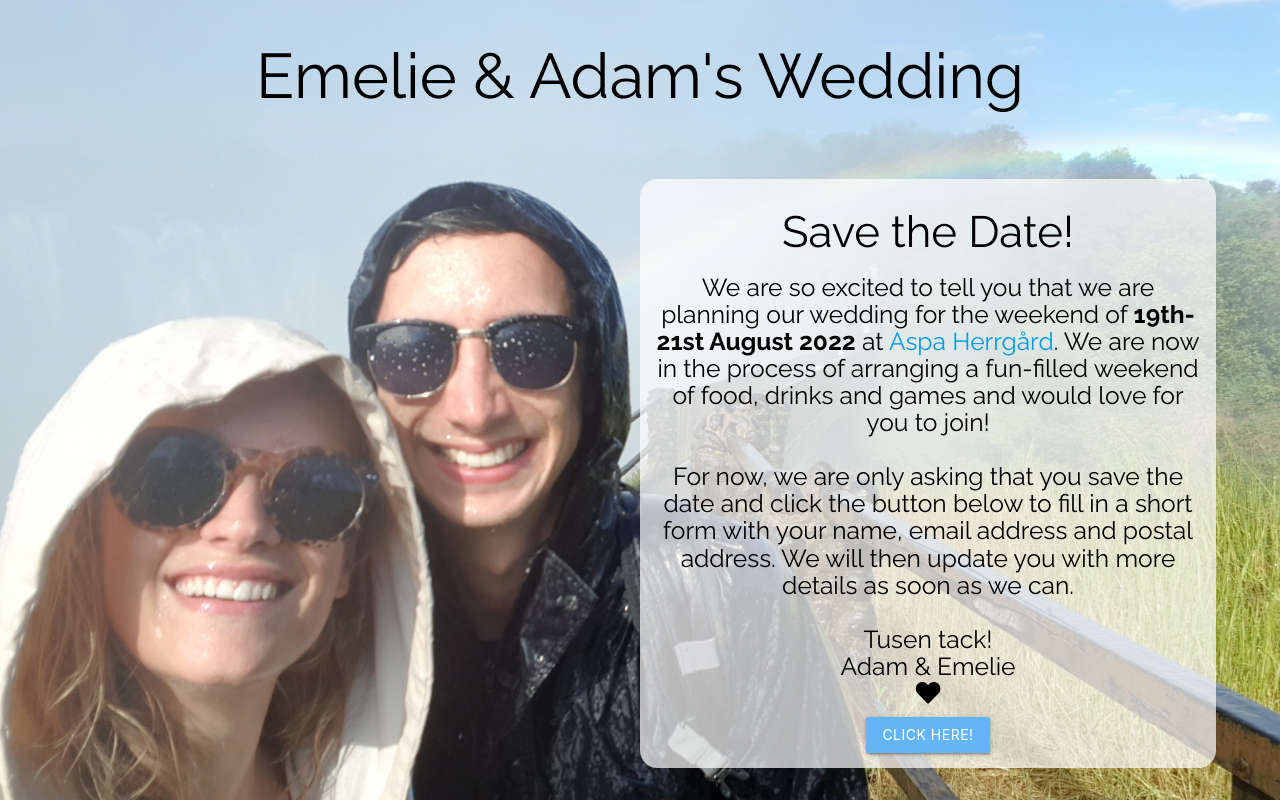
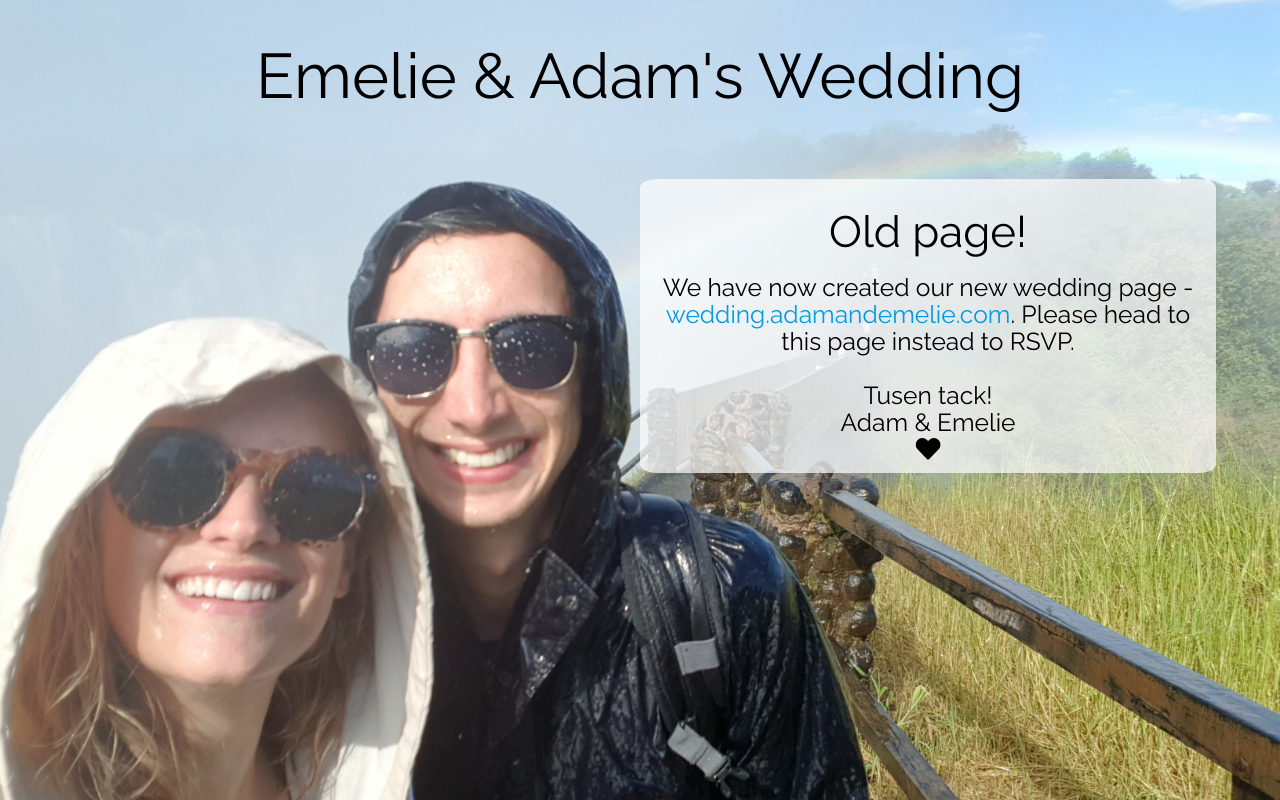
Before and after one commit to adamdelancey/wedding, a plain HTML site: page index.html in a window 1280 px wide. Drawn offline with nearby package versions, Linux system fonts and the light colour scheme.

Commit message:
text change

```diff
--- a/index.html
+++ b/index.html
@@ -12,6 +12,7 @@
 <link rel="shortcut icon" type="image/jpg" href="white.jpg"/>
     <title>Adam & Emelie's Wedding!</title>
      <!-- EmailJS scripts -->
+     <!--
       <script type="text/javascript" src="https://cdn.emailjs.com/sdk/2.2.4/email.min.js"></script>
 
 <script type="text/javascript">
@@ -20,6 +21,7 @@
 
    })();
 </script>
+-->
 </head>
 <body class="home-body">
     <div class="container">
@@ -33,15 +35,10 @@
         <div class="row">
             <div class="col m6"></div>
             <div class="col m6 center text-container">
-                <h3>Save the Date!</h3>
+                <h3>Old page!</h3>
                 <h5>
-                    We are so excited to tell you that we are planning our wedding for the weekend of <span class="bold">19th-21st
-                    August 2022</span> at <a href="https://aspaherrgard.se/" target="_blank">Aspa Herrgård</a>. We are
-                    now in the process of arranging a fun-filled weekend of food, drinks and games and would love for you to join!
-                    <br>
-                    <br>
-                    For now, we are only asking that you save the date and click the button below to fill in a short form with your name, email address
-                    and postal address. We will then update you with more details as soon as we can.
+                    We have now created our new wedding page - <a href="https://wedding.adamandemelie.com">wedding.adamandemelie.com</a>.
+                    Please head to this page instead to RSVP.
                     <br>
                     <br>
                     Tusen tack! <br>
@@ -50,7 +47,9 @@
                     <br>
 
                 </h5>
+                <!--
                 <button data-target="modal1" class="btn blue lighten-2 modal-trigger" style="margin-bottom: 15px;">Click here!</button>
+                -->
                 <!-- Modal Structure -->
                 <div id="modal1" class="modal">
                     <div class="modal-content">
```
